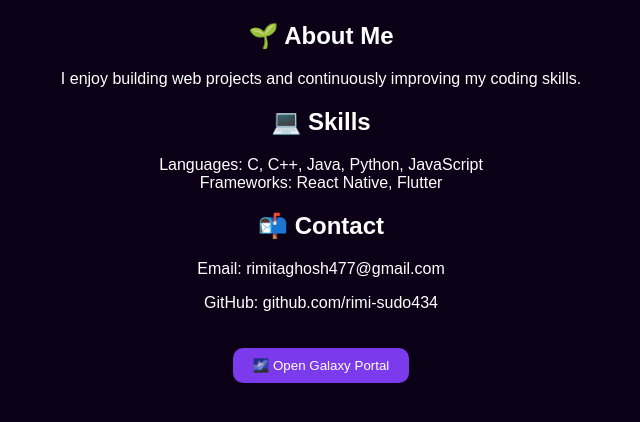
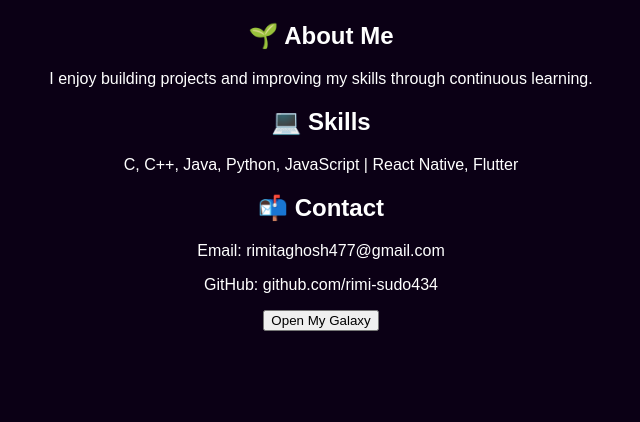
Before and after one commit to rimi-sudo434/my-portfolio, a React (Create React App) app: page / in a window 1280 px wide. Shown: the part 334-756 px from the top of the page, without its empty margins (319-959 px from the left). Built offline with nearby package versions, Linux system fonts and the light colour scheme.

Commit message:
Refactor App.js for better readability and structure
Updated text content and improved layout in App.js.

```diff
--- a/src/App.js
+++ b/src/App.js
@@ -8,7 +8,7 @@ function App() {
     <div className="App">
 
       {!galaxy && (
-        <>
+        <div className="home">
           <h1>Hi, I'm Rimita Ghosh 👩‍💻</h1>
           <p>Web Developer • Tech Enthusiast</p>
 
@@ -19,47 +19,31 @@ function App() {
           />
 
           <h2>🌱 About Me</h2>
-          <p>I enjoy building web projects and continuously improving my coding skills.</p>
+          <p>I enjoy building projects and improving my skills through continuous learning.</p>
 
           <h2>💻 Skills</h2>
-          <p>
-            Languages: C, C++, Java, Python, JavaScript<br />
-            Frameworks: React Native, Flutter
-          </p>
+          <p>C, C++, Java, Python, JavaScript | React Native, Flutter</p>
 
           <h2>📬 Contact</h2>
           <p>Email: rimitaghosh477@gmail.com</p>
           <p>GitHub: github.com/rimi-sudo434</p>
 
-          <button className="galaxy-btn" onClick={() => setGalaxy(true)}>
-            🌌 Open Galaxy Portal
+          <button className="btn" onClick={() => setGalaxy(true)}>
+            Open My Galaxy
           </button>
-        </>
+        </div>
       )}
 
       {galaxy && (
-        <div className="space-world">
+        <div className="galaxy">
 
-          <h1 className="space-name">✨ Rimita Ghosh ✨</h1>
+          <h1 className="name">✨ Rimita Ghosh ✨</h1>
 
-          <p className="space-text">
-            You have entered a different universe...
-          </p>
-
-          {/* SPACE STATION */}
-          <div className="space-station"></div>
-
-          {/* PLANETS */}
+          <div className="stars"></div>
+          <div className="station"></div>
           <div className="planet p1"></div>
           <div className="planet p2"></div>
           <div className="planet p3"></div>
-
-          {/* STARS */}
-          <div className="stars"></div>
-
-          <button className="galaxy-btn" onClick={() => setGalaxy(false)}>
-            🚪 Exit Galaxy
-          </button>
 
         </div>
       )}
```
